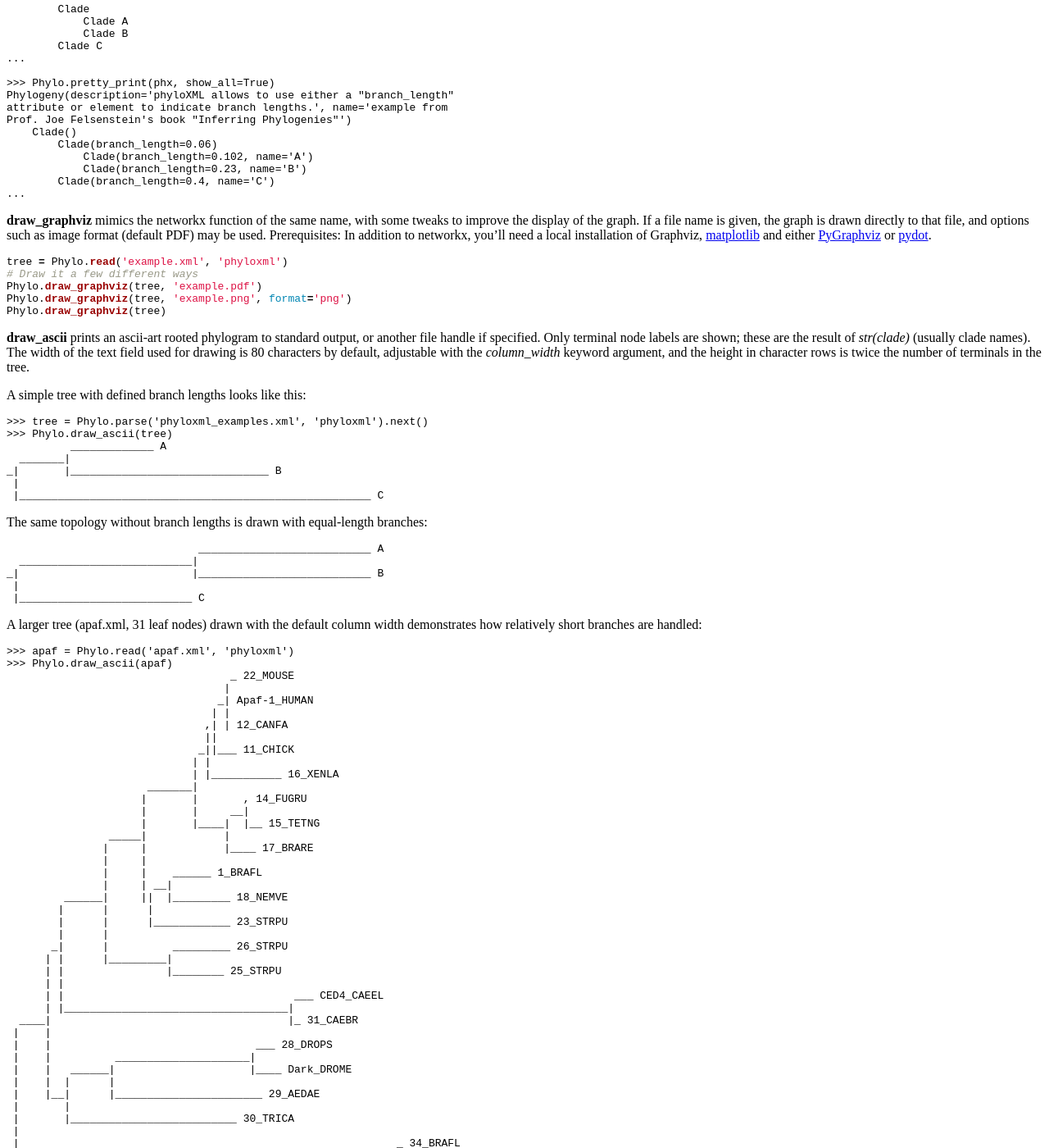
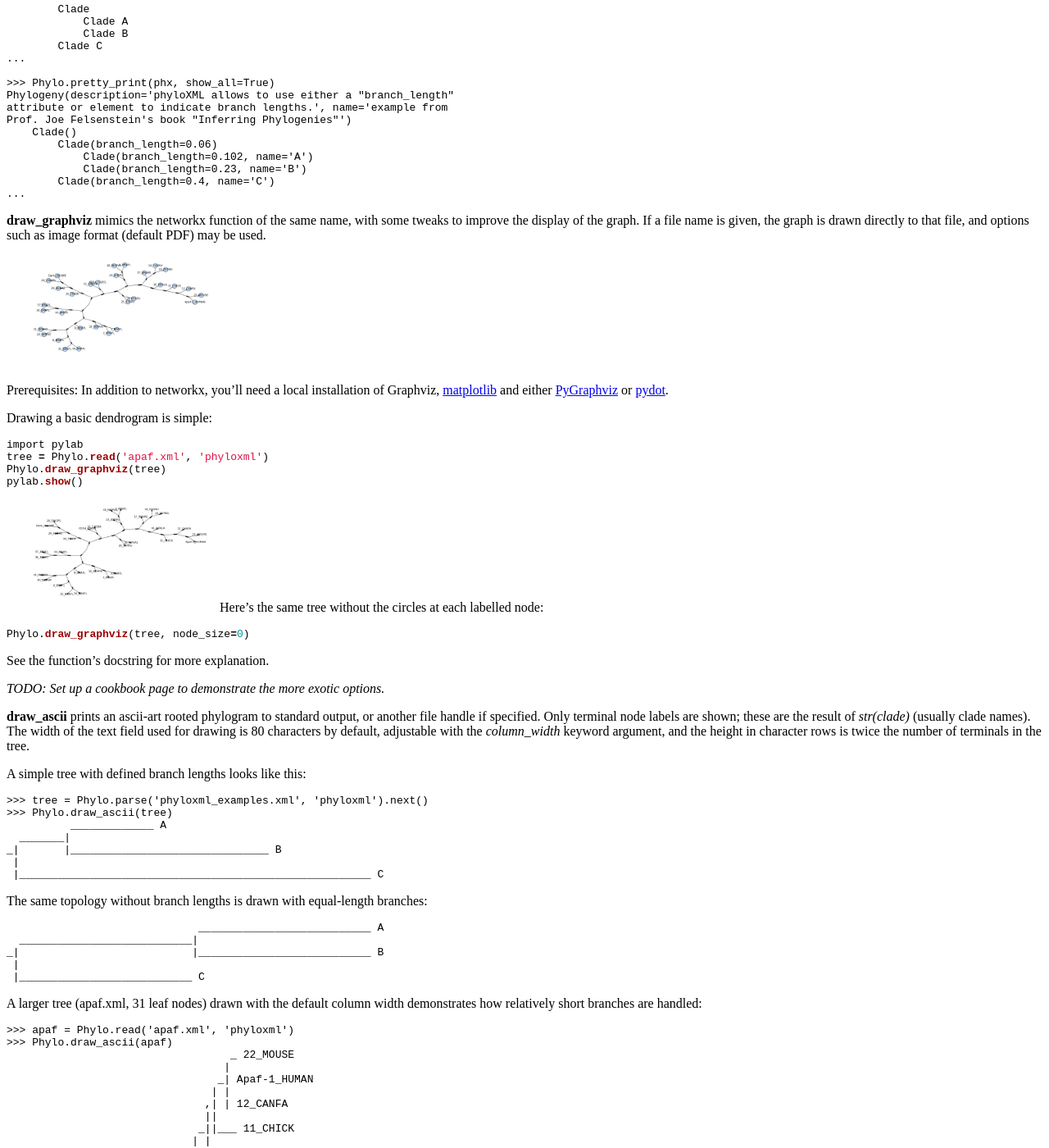
Before and after one commit to biopython/biopython.github.io, a Jekyll site: the page built from wiki/Phylo.md, in a window 1280 px wide and 1400 px high, scrolled down 2924 px. Shown: the whole window at 82% size. Built offline with Jekyll 4.4.1, drawn with Linux system fonts in a browser that asks for light colours.

Commit message:
/* Displaying trees */ added draw_graphviz example images; fixed example code

````diff
--- a/wiki/Phylo.md
+++ b/wiki/Phylo.md
@@ -273,19 +273,34 @@ Strings are automatically truncated to ensure reasonable display.
 **draw\_graphviz** mimics the networkx function of the same name, with
 some tweaks to improve the display of the graph. If a file name is
 given, the graph is drawn directly to that file, and options such as
-image format (default PDF) may be used. Prerequisites: In addition to
-networkx, you'll need a local installation of Graphviz,
-[matplotlib](http://matplotlib.sourceforge.net/) and either
+image format (default PDF) may be used.
+
+<img src="Phylo-apaf.png" title="Phylogram with colored nodes" alt="Phylogram with colored nodes" width="256" />
+
+Prerequisites: In addition to networkx, you'll need a local installation
+of Graphviz, [matplotlib](http://matplotlib.sourceforge.net/) and either
 [PyGraphviz](http://networkx.lanl.gov/pygraphviz/) or
 [pydot](http://dkbza.org/pydot.html).
 
+Drawing a basic dendrogram is simple:
+
 ``` python
-tree = Phylo.read('example.xml', 'phyloxml')
-# Draw it a few different ways
-Phylo.draw_graphviz(tree, 'example.pdf')
-Phylo.draw_graphviz(tree, 'example.png', format='png')
+import pylab
+tree = Phylo.read('apaf.xml', 'phyloxml')
 Phylo.draw_graphviz(tree)
+pylab.show()
 ```
+
+<img src="Phylo-apaf-node0.png" title="fig:Phylogram with plain text nodes" alt="Phylogram with plain text nodes" width="256" />
+Here's the same tree without the circles at each labelled node:
+
+``` python
+Phylo.draw_graphviz(tree, node_size=0)
+```
+
+See the function's docstring for more explanation.
+
+*TODO: Set up a cookbook page to demonstrate the more exotic options.*
 
 **draw\_ascii** prints an ascii-art rooted phylogram to standard output,
 or another file handle if specified. Only terminal node labels are
````
Also changed, not shown: 1 other file.
